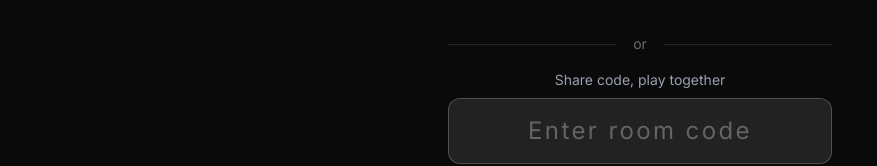
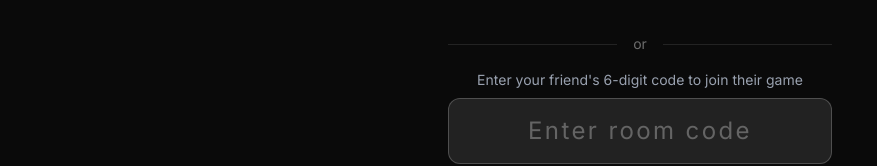
Before and after one commit to thomasamter/-akili, a React (Vite) app: page /multiplayer in a window 1280 px wide. Shown: the part 465-631 px from the top of the page, without its empty margins (0-877 px from the left). Built offline with nearby package versions, Linux system fonts and the light colour scheme; no server answers.

Commit message:
Update multiplayer explainer with 6-digit code info

```diff
--- a/src/pages/MultiplayerPage.jsx
+++ b/src/pages/MultiplayerPage.jsx
@@ -288,7 +288,7 @@ const MultiplayerPage = () => {
             </div>
 
             <div className="space-y-2">
-              <p className="text-center text-gray-400 text-sm mb-2">Share code, play together</p>
+              <p className="text-center text-gray-400 text-sm mb-2">Enter your friend's 6-digit code to join their game</p>
               <input
                 type="text"
                 value={inputCode}
```
